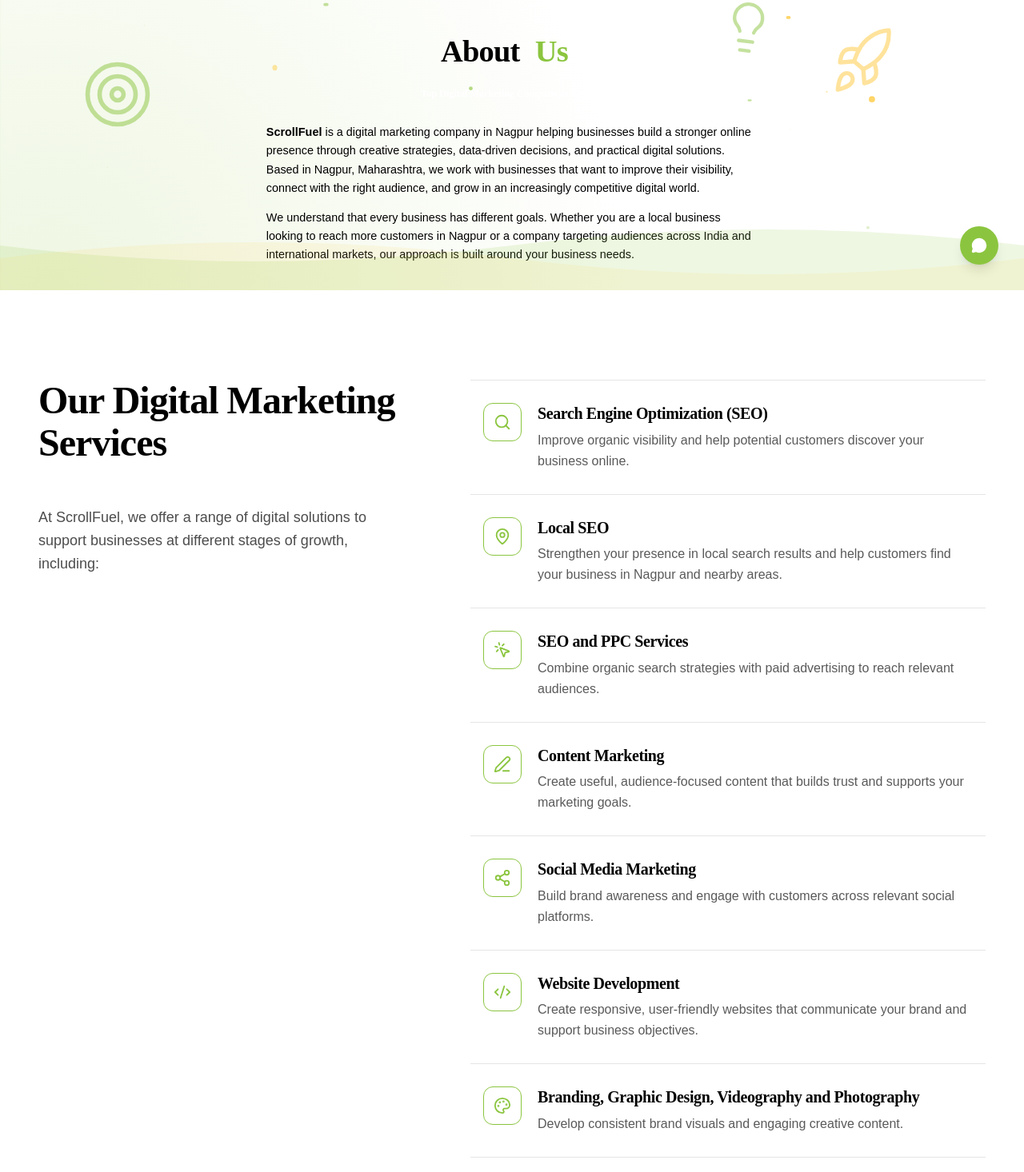
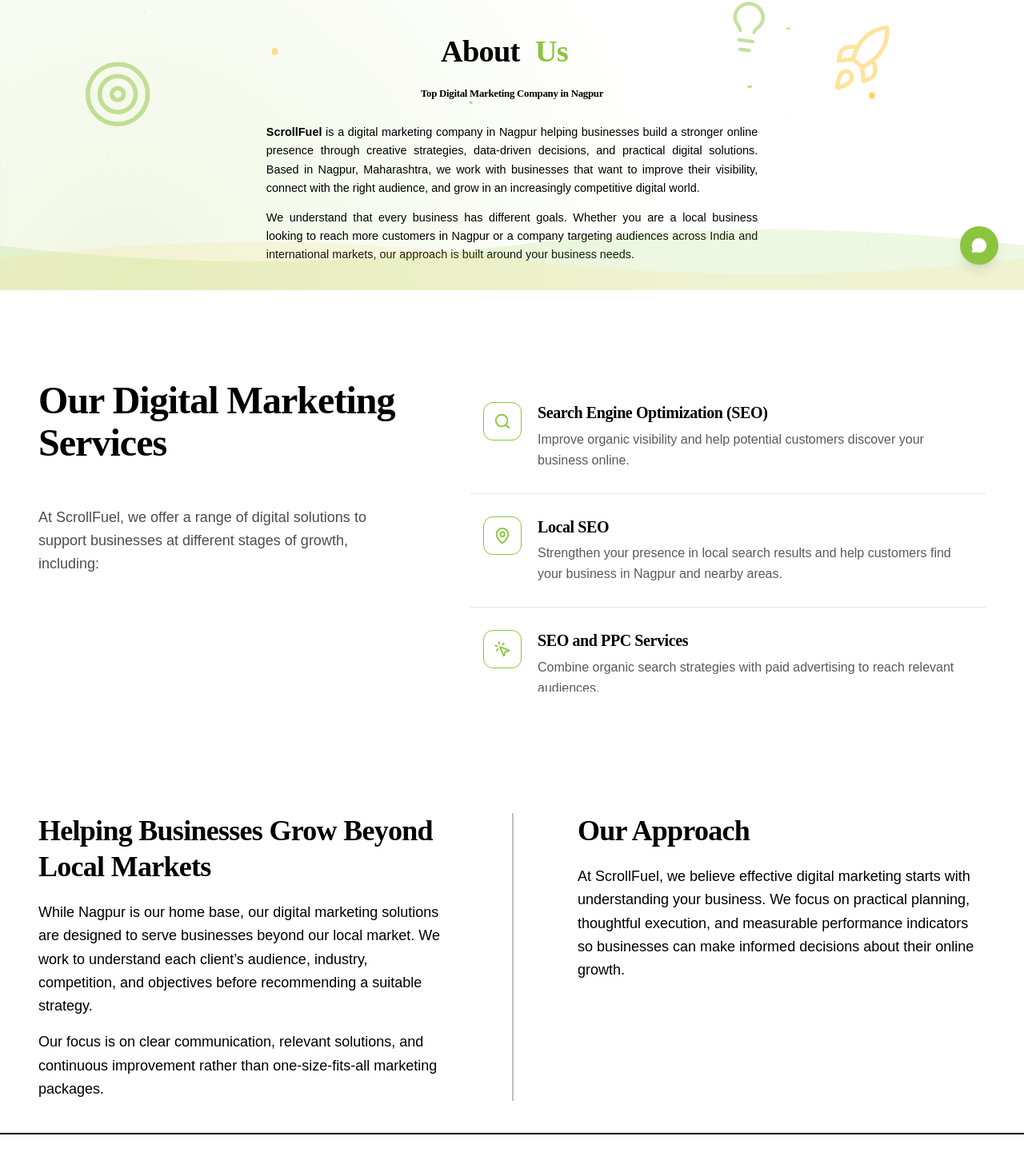
Before and after one commit to scrollfuel-digital/scrollfuelproject, a React (Vite) app in the folder frontend/: page /about-us in a window 1280 px wide. Shown: the part 437-1903 px from the top of the page at 80% size. Built offline with nearby package versions, Linux system fonts and the light colour scheme; the HTML template or start-up script is replaced by a standard one.

Commit message:
this is a code

```diff
--- a/frontend/src/components/ui/FAQ.jsx
+++ b/frontend/src/components/ui/FAQ.jsx
@@ -35,7 +35,7 @@ const FAQ = () => {
     return (
         <section
             id="faq"
-            className="bg-black py-16 sm:py-20 lg:py-24"
+            className="dark:bg-black py-16 sm:py-20 lg:py-24"
             aria-labelledby="faq-heading"
         >
             <div className="mx-auto max-w-5xl px-4 sm:px-6 lg:px-8">
@@ -50,7 +50,7 @@ const FAQ = () => {
 
                     <h2
                         id="faq-heading"
-                        className="font-serif text-3xl font-bold leading-tight text-white sm:text-4xl lg:text-5xl"
+                        className="font-serif text-3xl font-bold leading-tight dark:text-white sm:text-4xl lg:text-5xl"
                     >
                         Digital Marketing FAQs
                     </h2>
@@ -68,7 +68,7 @@ const FAQ = () => {
                     {faqData.map((faq, index) => (
                         <article
                             key={faq.question}
-                            className="rounded-2xl border border-gray-800 bg-black px-5 py-6 transition-all duration-300 hover:border-primary sm:px-7 sm:py-7"
+                            className="rounded-2xl dark:border dark:border-gray-800 dark:bg-black px-5 py-6 transition-all duration-300 hover:border-primary sm:px-7 sm:py-7"
                         >
                             {/* QUESTION */}
                             <div className="flex items-start gap-4">
@@ -76,7 +76,7 @@ const FAQ = () => {
                                     {String(index + 1).padStart(2, "0")}
                                 </span>
 
-                                <h3 className="font-serif text-lg font-semibold leading-7 text-white sm:text-xl">
+                                <h3 className="font-serif text-lg font-semibold leading-7 dark:text-white sm:text-xl">
                                     {faq.question}
                                 </h3>
                             </div>
@@ -102,7 +102,7 @@ const FAQ = () => {
                                         href="https://wa.me/918788430110"
                                         target="_blank"
                                         rel="noopener noreferrer"
-                                        className="inline-flex items-center rounded-full border border-primary px-5 py-2.5 text-sm font-semibold text-primary transition-all duration-300 hover:bg-primary hover:text-white"
+                                        className="inline-flex items-center rounded-full border border-primary px-5 py-2.5 text-sm font-semibold text-primary transition-all duration-300 hover:bg-primary hover:text-primary-contrast"
                                     >
                                         WhatsApp Us
                                     </a>
--- a/frontend/src/pages/userPage/AboutUs.jsx
+++ b/frontend/src/pages/userPage/AboutUs.jsx
@@ -1,5 +1,5 @@
-import React, { useEffect, useState } from 'react';
-import { motion, useScroll, useTransform } from 'framer-motion';
+import React, { useEffect, useState, useRef } from 'react';
+import { motion, useScroll, useTransform, useAnimationFrame } from 'framer-motion';
 import { useNavigate } from "react-router-dom";
 import { pageSEO } from "../../data/seoData";
 import SEO from "../../components/SEO";
@@ -28,7 +28,7 @@ import {
     Palette
 } from 'lucide-react';
 
-// ============= ANIMATION VARIANTS =============
+
 
 const textReveal = {
     hidden: { opacity: 0, y: 100, rotateX: 90 },
@@ -339,7 +339,24 @@ const AboutUsPage = () => {
         // SEO is handled by the <SEO> component below
     }, []);
 
+    const scrollRef = useRef(null);
 
+    useAnimationFrame((time, delta) => {
+        const container = scrollRef.current;
+
+        if (!container) return;
+
+        // Scroll speed in pixels per second
+        container.scrollTop += (delta / 1000) * 25;
+
+        // Restart smoothly when reaching the bottom
+        if (
+            container.scrollTop + container.clientHeight >=
+            container.scrollHeight - 1
+        ) {
+            container.scrollTop = 0;
+        }
+    });
     const backgroundIcons = [
         { Icon: Megaphone, color: 'text-primary', size: 80, x: 15, y: -20, rotate: 10, duration: 6, delay: 0, top: '15%', left: '10%' },
         { Icon: BarChart3, color: 'text-secondary', size: 100, x: -10, y: -25, rotate: -8, duration: 7, delay: 0.5, top: '12%', right: '15%' },
@@ -508,7 +525,7 @@ const AboutUsPage = () => {
                                 style={{ width: '200px', transformOrigin: 'left' }}
                             />
 
-                            <h3 className="text-white font-bold">Top Digital Marketing Company in Nagpur</h3>
+                            <h3 className="dark:text-white font-bold">Top Digital Marketing Company in Nagpur</h3>
                         </div>
 
                         {/* Description (from content doc) */}
@@ -516,7 +533,7 @@ const AboutUsPage = () => {
                             <motion.div
                                 custom={0}
                                 variants={textReveal}
-                                className="md:text-lg dark:text-gray-300 max-w-3xl mx-auto leading-relaxed text-start space-y-4"
+                                className="md:text-lg dark:text-gray-300 max-w-3xl mx-auto leading-relaxed  space-y-4 text-justify"
                             >
                                 <p>
                                     <b>ScrollFuel</b> is a digital marketing company in Nagpur helping businesses build a stronger online presence through creative strategies, data-driven decisions, and practical digital solutions. Based in Nagpur, Maharashtra, we work with businesses that want to improve their visibility, connect with the right audience, and grow in an increasingly competitive digital world.
@@ -587,42 +604,64 @@ const AboutUsPage = () => {
                         </p>
                     </div>
 
-                    {/* Right: service rows */}
-                    <ul className="divide-y divide-black/10 dark:divide-white/10 border-y border-black/10 dark:border-white/10">
-                        {services.map(({ icon: Icon, title, text }) => (
+
+                    {/* Right: Auto Vertical Scrolling Services */}
+
+                    <div
+                        ref={scrollRef}
+                        className="h-[390px] overflow-y-auto
+               scrollbar-hide"
+                    >
+                        <ul className="divide-y divide-black/10 dark:divide-white/10">
+
+                            {services.map(({ icon: Icon, title, text }, index) => (
                                 <li
                                     key={title}
-                                className="group flex gap-5 py-7 px-2 sm:px-4 transition-colors duration-300 hover:bg-primary/5"
+                                    className="group flex gap-5 py-7 px-2 sm:px-4
+                           transition-colors duration-300
+                           hover:bg-primary/5"
                                 >
-                                <span className="shrink-0 w-12 h-12 rounded-xl flex items-center justify-center border border-primary/40 text-primary bg-primary/10 transition-colors duration-300 group-hover:bg-primary group-hover:text-black">
+                                    <span className="shrink-0 w-12 h-12 rounded-xl
+                                 flex items-center justify-center
+                                 border border-primary/40
+                                 text-primary bg-primary/10
+                                 group-hover:bg-primary
+                                 group-hover:text-black">
                                         <Icon size={22} />
                                     </span>
+
                                     <div>
-                                    <h3 className="text-lg md:text-xl font-semibold leading-snug mb-1.5 transition-colors duration-300 group-hover:text-primary">
+                                        <h3 className="text-lg md:text-xl font-semibold
+                                   leading-snug mb-1.5
+                                   group-hover:text-primary">
                                             {title}
                                         </h3>
-                                    <p className="text-black/65 dark:text-white/65 leading-relaxed max-w-xl">
+
+                                        <p className="text-black/65 dark:text-white/65
+                                  leading-relaxed max-w-xl">
                                             {text}
                                         </p>
                                     </div>
                                 </li>
                             ))}
+
                         </ul>
+                    </div>
                 </div>
             </section>
 
             {/* ============= BEYOND LOCAL + APPROACH (new styling) ============= */}
-            <section className="bg-primary text-black">
-                <div className="max-w-7xl mx-auto px-6 md:px-12 py-20 md:py-24 grid md:grid-cols-2 gap-12 md:gap-0">
+            <section className="dark:bg-black dark:text-white">
+                <div className="max-w-7xl mx-auto px-6 md:px-12 py-10 md:py-10 grid md:grid-cols-2 gap-12 md:gap-0">
 
                     <div className="md:pr-12 lg:pr-20">
                         <h2 className="text-3xl md:text-4xl font-bold leading-tight mb-5">
                             Helping Businesses Grow Beyond Local Markets
                         </h2>
-                        <p className="text-lg leading-relaxed text-black/80 mb-4">
+                        <p className="text-lg leading-relaxed  mb-4">
                             While Nagpur is our home base, our digital marketing solutions are designed to serve businesses beyond our local market. We work to understand each client’s audience, industry, competition, and objectives before recommending a suitable strategy.
                         </p>
-                        <p className="text-lg leading-relaxed text-black/80">
+                        <p className="text-lg leading-relaxed ">
                             Our focus is on clear communication, relevant solutions, and continuous improvement rather than one-size-fits-all marketing packages.
                         </p>
                     </div>
@@ -631,13 +670,13 @@ const AboutUsPage = () => {
                         <h2 className="text-3xl md:text-4xl font-bold leading-tight mb-5">
                             Our Approach
                         </h2>
-                        <p className="text-lg leading-relaxed text-black/80">
+                        <p className="text-lg leading-relaxed ">
                             At ScrollFuel, we believe effective digital marketing starts with understanding your business. We focus on practical planning, thoughtful execution, and measurable performance indicators so businesses can make informed decisions about their online growth.
                         </p>
                     </div>
                 </div>
 
-                <div className="border-t-2 border-black/25">
+                <div className="border-t-2 dark:border-white/50 ">
                     <p className="max-w-7xl mx-auto px-6 md:px-12 py-10 text-xl md:text-3xl font-semibold leading-snug">
                         Let’s build your digital presence and grow your business with ScrollFuel.
                     </p>
@@ -798,46 +837,71 @@ const AboutUsPage = () => {
             </section>
 
             {/* ============= WHY CHOOSE SCROLLFUEL (new styling) ============= */}
-            <section className="px-6 md:px-12 py-20 md:py-28 bg-neutral-50 dark:bg-neutral-950">
+            <section className="px-6 md:px-12 py-20 md:py-28 bg-neutral-50 dark:bg-neutral-950 flex ">
                 <div className="max-w-7xl mx-auto">
 
-                    <div className="max-w-3xl mb-14">
+
+                    <div className="max-w-4xl mx-auto mb-14 text-center">
+
                         <h2 className="text-4xl md:text-5xl font-bold leading-[1.1] mb-4">
                             Why Choose ScrollFuel?
                         </h2>
+
                         <h3 className="text-xl md:text-2xl font-semibold text-primary mb-6">
                             Digital Strategies Built Around Your Business Goals
                         </h3>
-                        <div className="space-y-4 text-lg leading-relaxed text-black/70 dark:text-white/70">
+
+                        <div className="space-y-4 text-lg leading-relaxed text-black/70 dark:text-white/70 text-justify">
                             <p>
-                                Choosing the right digital marketing partner is about more than promoting your business online. It is about finding a team that understands your goals, listens to your challenges, and helps you identify the right opportunities for growth.
+                                Choosing the right digital marketing partner is about more than promoting your business online. It is about finding a team that understands your goals, listens to your challenges, and helps you identify the right opportunities for growth. At ScrollFuel, we combine creative thinking, practical strategy, and digital expertise to help businesses strengthen their online presence. Based in Nagpur, Maharashtra, we work with businesses looking to improve local visibility as well as reach customers across India and international markets.
+
                             </p>
-                            <p>
-                                At ScrollFuel, we combine creative thinking, practical strategy, and digital expertise to help businesses strengthen their online presence. Based in Nagpur, Maharashtra, we work with businesses looking to improve local visibility as well as reach customers across India and international markets.
+
+                        </div>
+
+                    </div>
+
+
+                    <p className="font-semibold text-lg md:text-xl mb-8 border-l-4 border-secondary pl-4 ">
+                        Here’s what makes ScrollFuel a valuable partner for your digital journey:
+                    </p>
+
+
+                    <div className="grid md:grid-cols-2 lg:grid-cols-3 gap-x-10 gap-y-12">
+                        {whyChoose.map((item, index) => (
+                            <div
+                                key={item.title}
+                                className="group relative border-t border-black/20 dark:border-white/20 pt-6 cursor-pointer"
+                            >
+                                {/* Animated top line */}
+                                <span className="absolute top-0 left-0 h-[2px] w-0 bg-primary transition-all duration-500 group-hover:w-full" />
+
+                                {/* Number + Title */}
+                                <div className="flex items-start gap-4">
+                                    <span className="text-sm font-semibold text-primary mt-1">
+                                        {String(index + 1).padStart(2, "0")}
+                                    </span>
+
+                                    <h4 className="text-xl md:text-2xl font-semibold leading-snug transition-all duration-300 group-hover:text-primary">
+                                        {item.title}
+                                    </h4>
+                                </div>
+
+                                {/* Description appears on hover */}
+                                <div className="grid grid-rows-[0fr] opacity-0 translate-y-3 transition-all duration-500 ease-in-out group-hover:grid-rows-[1fr] group-hover:opacity-100 group-hover:translate-y-0">
+                                    <div className="overflow-hidden">
+                                        <p className="pl-9 pt-4 text-black/65 dark:text-white/65 leading-relaxed">
+                                            {item.text}
                                         </p>
                                     </div>
                                 </div>
-
-                    <p className="font-semibold text-lg md:text-xl mb-8 border-l-4 border-secondary pl-4">
-                        Here’s what makes ScrollFuel a valuable partner for your digital journey:
-                    </p>
-
-                    <div className="grid md:grid-cols-2 lg:grid-cols-3 gap-x-10 gap-y-12">
-                        {whyChoose.map((item) => (
-                            <div key={item.title} className="group border-t-2 border-black/15 dark:border-white/15 pt-6 relative">
-                                <span className="absolute -top-0.5 left-0 h-0.5 w-0 bg-primary transition-all duration-500 group-hover:w-full" />
-                                <h4 className="text-xl font-semibold leading-snug mb-3 transition-colors duration-300 group-hover:text-primary">
-                                    {item.title}
-                                </h4>
-                                <p className="text-black/65 dark:text-white/65 leading-relaxed">
-                                    {item.text}
-                                </p>
                             </div>
                         ))}
                     </div>
 
+
                     {/* CTA block */}
-                    <div className="mt-20 rounded-3xl border border-primary/40 bg-white dark:bg-black p-8 md:p-14 grid lg:grid-cols-[1fr_auto] gap-8 items-center">
+                    <div className="mt-20 rounded-3xl bg-white dark:bg-black p-8 md:p-14 grid lg:grid-cols-[1fr_auto] gap-8 items-center">
                         <div className="max-w-2xl">
                             <h3 className="text-3xl md:text-4xl font-bold leading-tight mb-4">
                                 Let’s Grow Your Business Together
```
Lines whose indentation alone changed are shown as unchanged.
